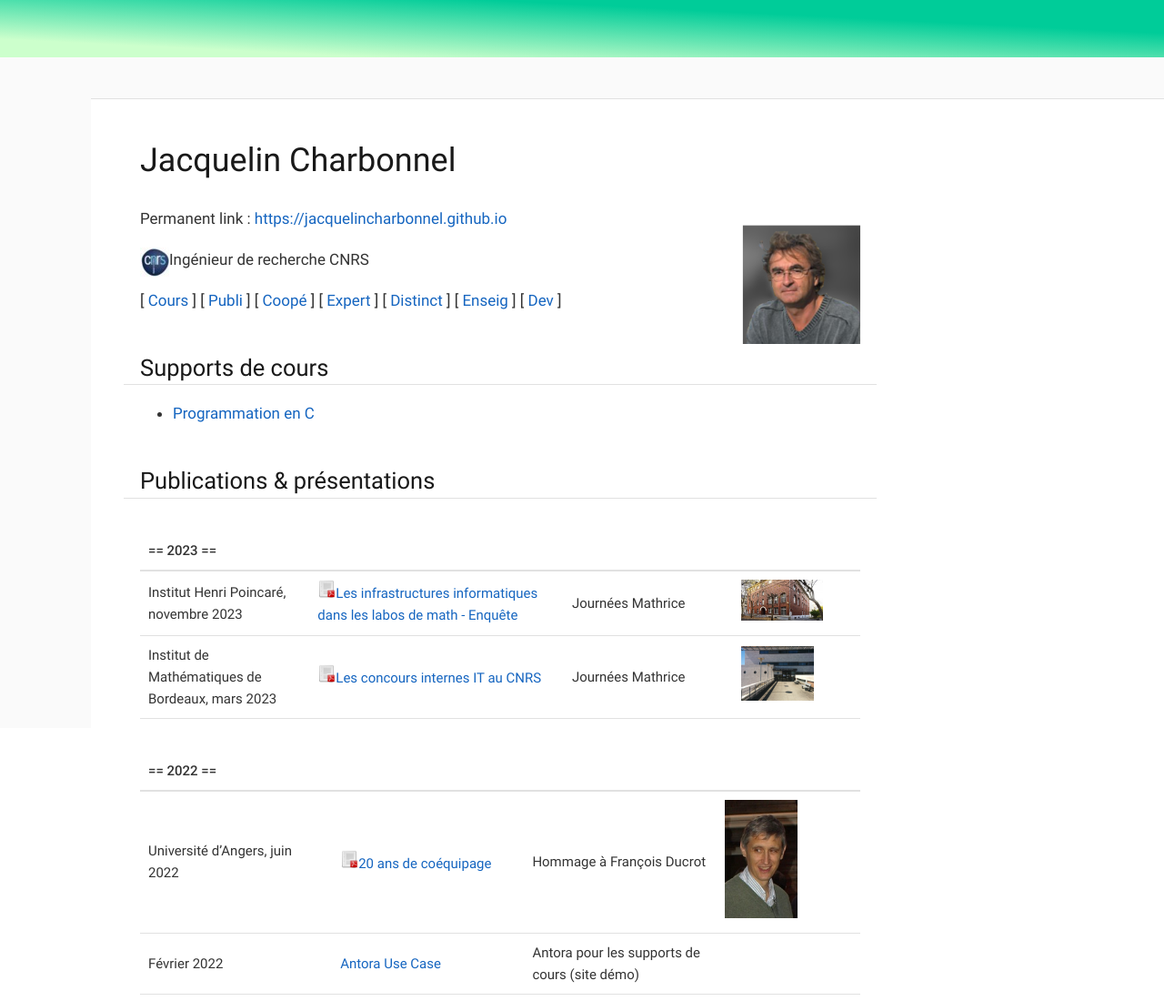
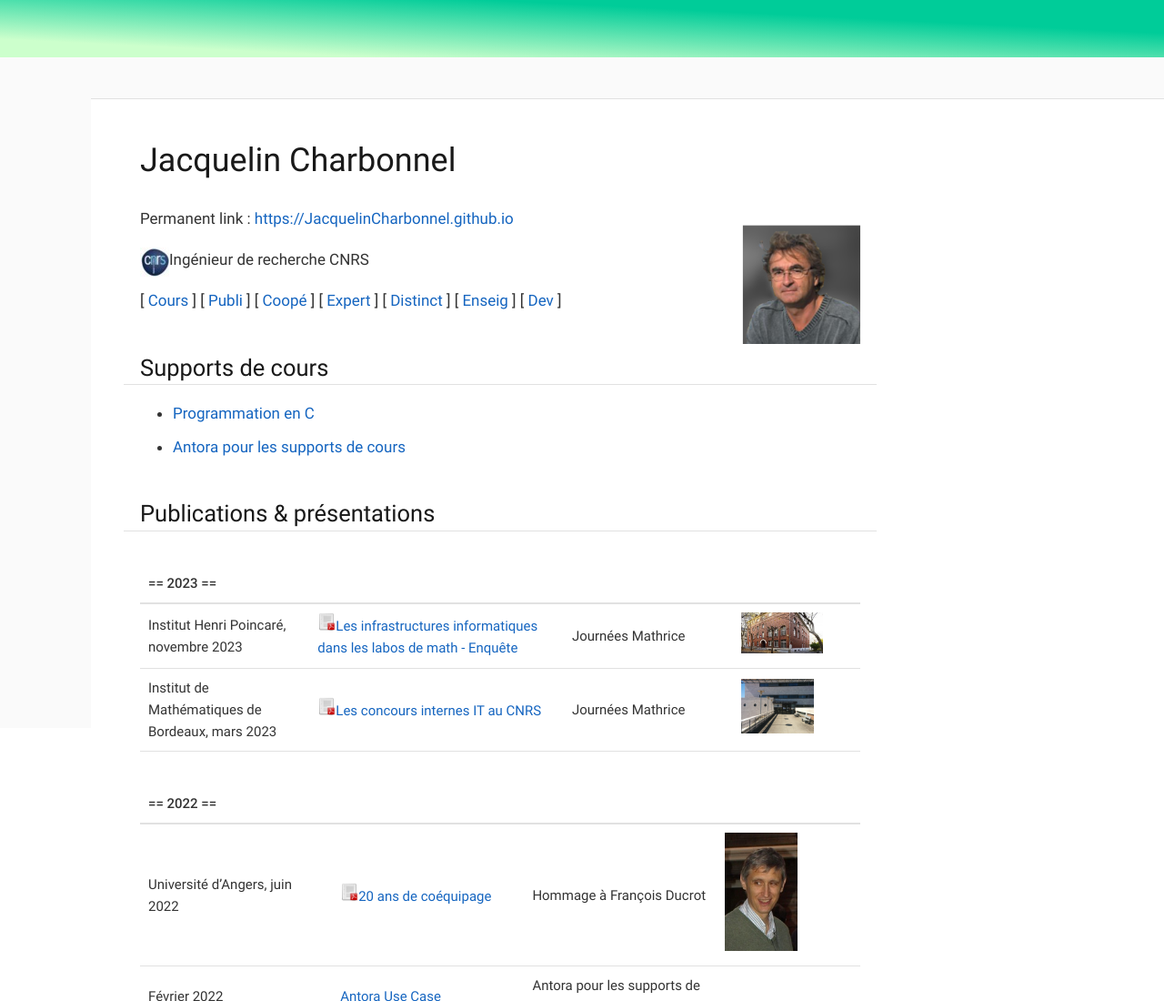
Before and after one commit to JacquelinCharbonnel/JacquelinCharbonnel.github.io, a plain HTML site: page home/index.html in a window 1280 px wide. Shown: the top 1100 px of the page at 91% size. Drawn offline with Linux system fonts and the light colour scheme.

Commit message:
ajout de l'exemple Antora

```diff
--- a/home/index.html
+++ b/home/index.html
@@ -31,7 +31,7 @@
 <p><span class="image"><img src="_images/jccr2.png" alt="jccr2" width="130"></span></p>
 </div>
 <div class="paragraph">
-<p>Permanent link : <a href="https://jacquelincharbonnel.github.io" class="bare">https://jacquelincharbonnel.github.io</a></p>
+<p>Permanent link : <a href="https://JacquelinCharbonnel.github.io" class="bare">https://JacquelinCharbonnel.github.io</a></p>
 </div>
 <div class="imageblock left">
 <div class="content">
@@ -59,6 +59,9 @@
 <ul>
 <li>
 <p><a href="https://jacquelincharbonnel.github.io/LangageC/C/2024/">Programmation en C</a></p>
+</li>
+<li>
+<p><a href="https://jacquelincharbonnel.github.io/antora_case/">Antora pour les supports de cours</a></p>
 </li>
 </ul>
 </div>
```
